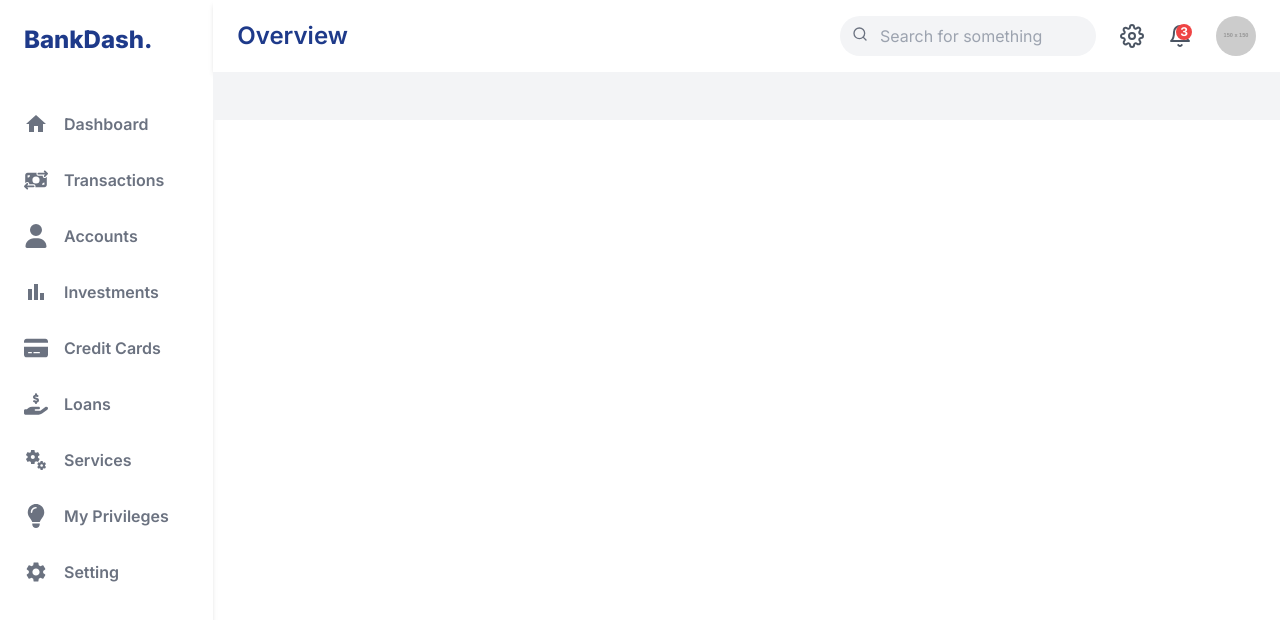
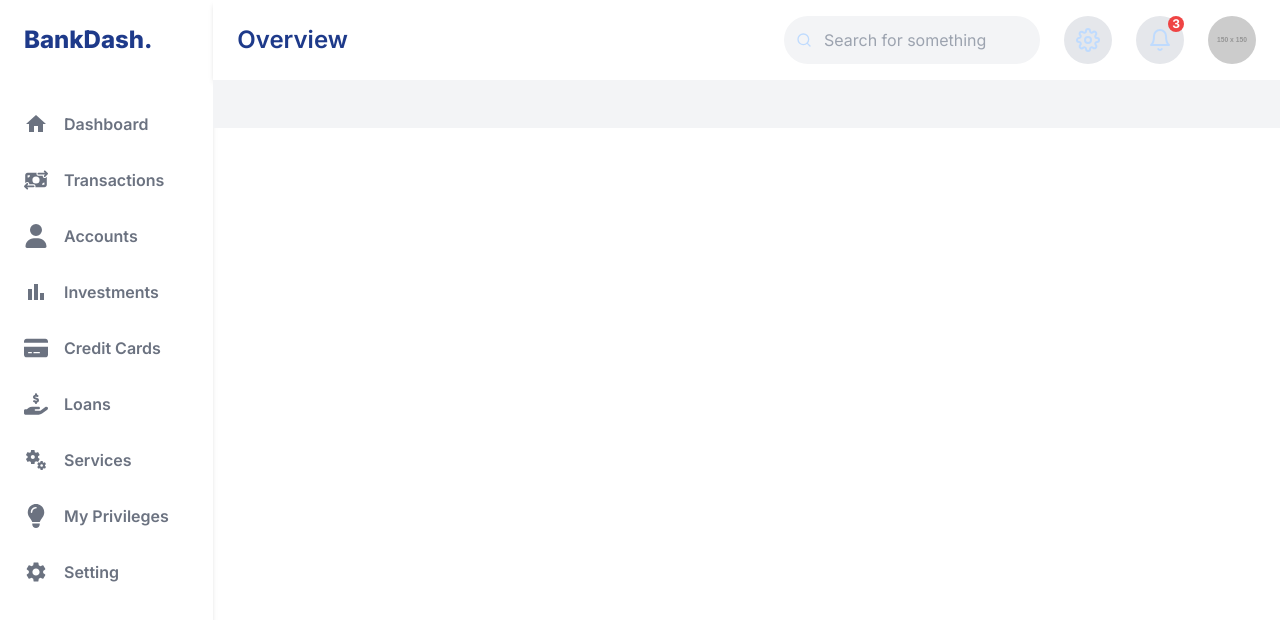
Before and after one commit to HanaGt/Bank-Dashboard, a Next.js app: page / in a window 1280 px wide. Shown: the top 620 px of the page. Built offline with nearby package versions, Linux system fonts and the light colour scheme.

Commit message:
style the header

```diff
--- a/components/header.tsx
+++ b/components/header.tsx
@@ -12,21 +12,28 @@ const Header: React.FC = () => {
           <input
             type="text"
             placeholder="Search for something"
-            className="w-64 text-searchColor py-2 pl-10 pr-4 bg-gray-100 rounded-3xl focus:outline-none"
+            className="w-64 text-blue-200 py-3 pl-10 pr-4 bg-gray-100 rounded-3xl focus:outline-none"
           />
-          <span className="absolute left-3 top-2.5 text-gray-500 ">
+          <span className="absolute left-3 top-4 text-blue-200 ">
             <FiSearch />
           </span>
         </div>
-        <FiSettings className="text-gray-600 bg-customGray w-6 h-6 cursor-pointer" />
+        <div className="bg-gray-200 w-12 h-12 rounded-full flex items-center justify-center cursor-pointer">
+            <FiSettings className="text-blue-200 w-6 h-6" />
+        </div>
+
+
 
         <div className="relative">
-          <FiBell className="text-gray-600 w-6 h-6 cursor-pointer" />
-          <span className="absolute top-0 right-0 inline-flex items-center justify-center w-2 h-2 p-2 text-xs font-bold text-white bg-red-500 rounded-full">
+        <div className="bg-gray-200 w-12 h-12 rounded-full flex items-center justify-center cursor-pointer">
+            <FiBell className="text-blue-200 w-6 h-6" />
+            <span className="absolute top-0 right-0 inline-flex items-center justify-center w-2 h-2 p-2 text-xs font-bold text-white bg-red-500 rounded-full">
             3
           </span>
         </div>
-        <div className="w-10 h-10">
+
+        </div>
+        <div className="w-12 h-12">
           <Image
             width={60}
             height={60}
```
